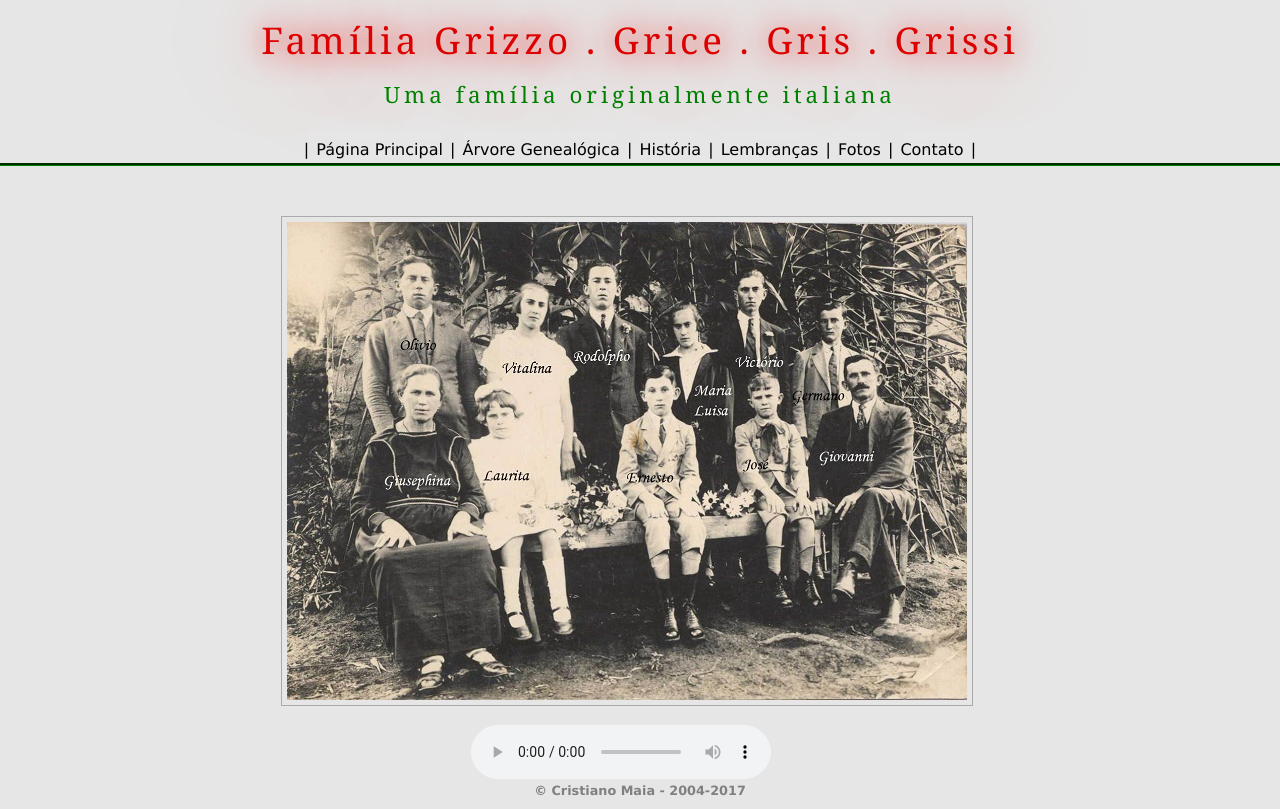
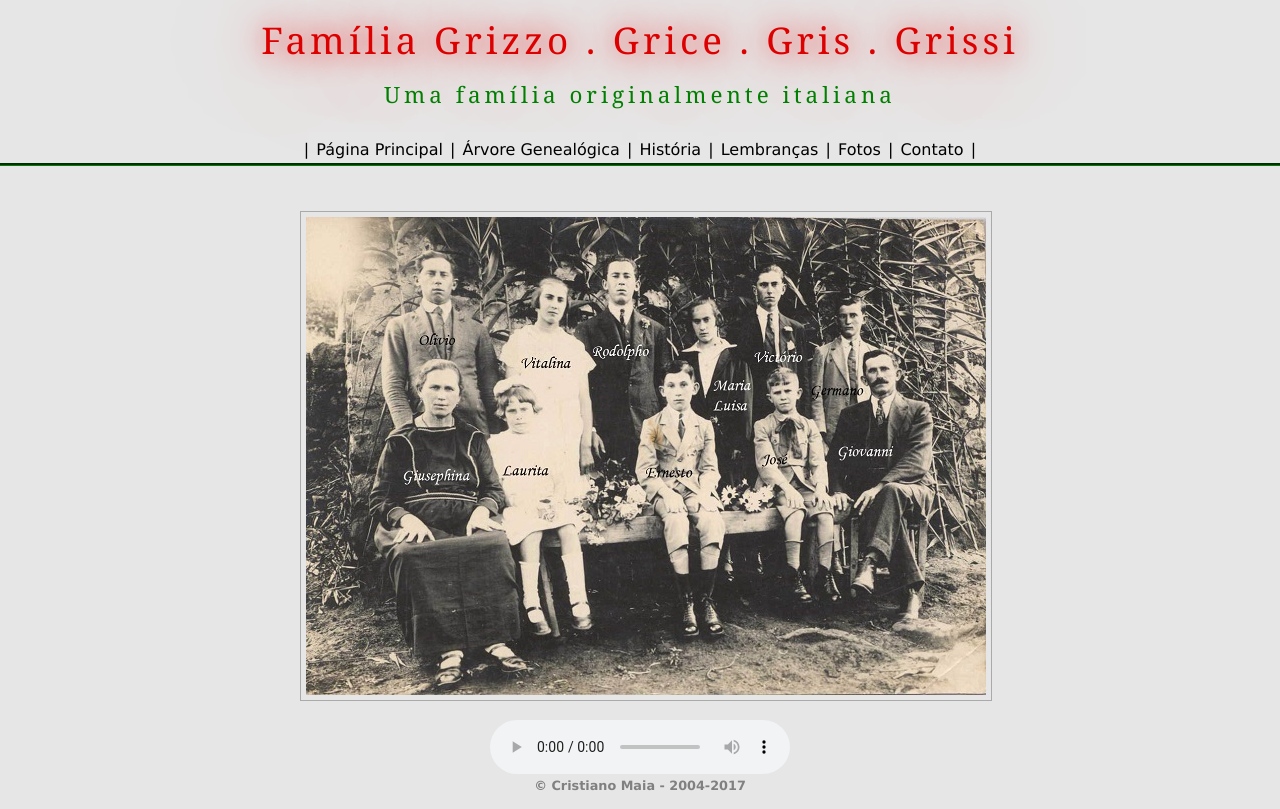
Before and after one commit to criscmaia/SiteGrissi, a PHP site: page /index.php in a window 1280 px wide. Run offline with PHP 8.4, Linux system fonts and the light colour scheme; some libraries are stand-ins or nearby versions.

Commit message:
So much dirty code to be cleaned...

```diff
--- a/index.css
+++ b/index.css
@@ -218,11 +218,9 @@ h1 {
 }
 
 #intro {
-    padding: 0 !important;
-    width: 97%;
-    text-align: center;
-    margin-top: 5px;
-    padding: 0;
+    width: 90%;
+    margin-left: auto;
+    margin-right: auto;
     text-align: justify;
 }
 
```
